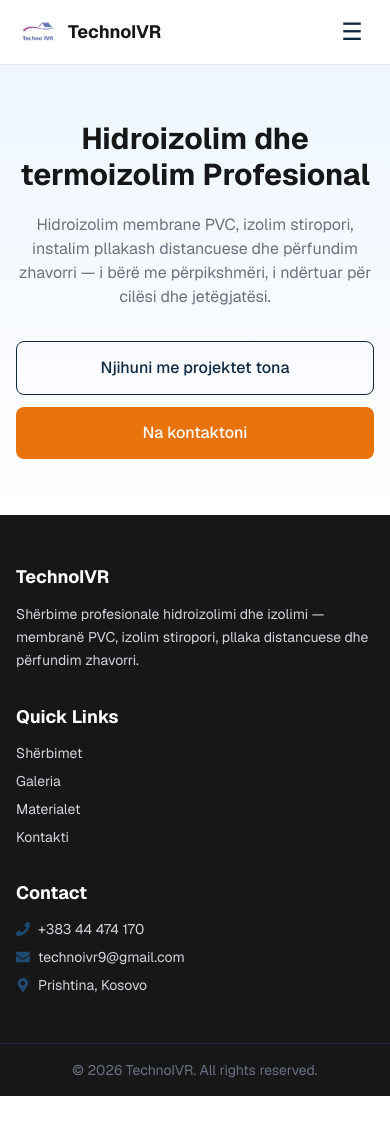
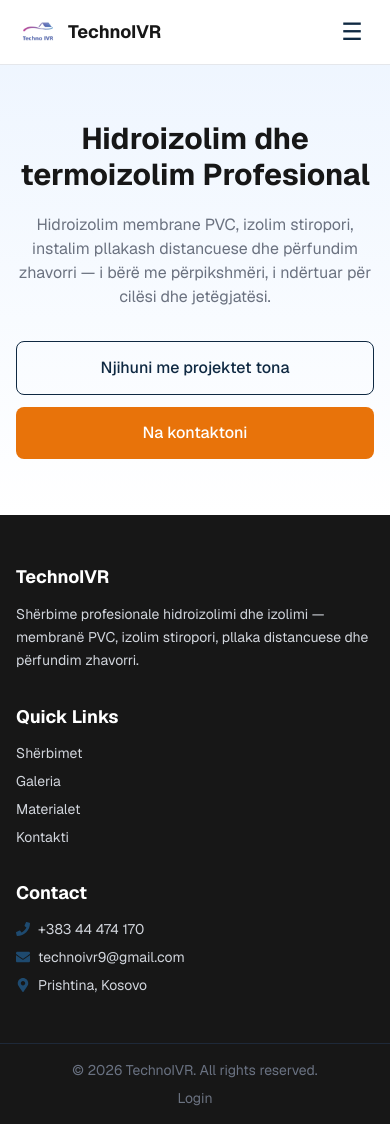
Before and after one commit to amarbegolli/technoivr-app, a Next.js app: page / in a window 390 px wide. Before the commit the page ends 1096 px from the top, so only its background shows below. Built offline with nearby package versions, Linux system fonts and the light colour scheme.

Commit message:
feat: add admin login link, nav hover effect, and fix mobile delete button
- Add discreet Admin Login link to footer
- Add underline hover animation to navigation links
- Fix photo delete button visibility on mobile (was hover-only)

```diff
--- a/src/app/admin/photos/page.tsx
+++ b/src/app/admin/photos/page.tsx
@@ -48,10 +48,10 @@
             required
             className="w-full border border-gray-300 rounded-lg px-4 py-2.5"
           >
-            <option value="HIDROIZOLIM">Waterproofing</option>
-            <option value="STIRODUR">Insulation</option>
-            <option value="PLLAKA_DISTANCERA">Spacer Tiles</option>
-            <option value="ZHAVOR">Gravel</option>
+            <option value="HIDROIZOLIM">Hidroizolim</option>
+            <option value="STIRODUR">Stirodur</option>
+            <option value="PLLAKA_DISTANCERA">Pllaka me distancera</option>
+            <option value="ZHAVOR">Zhavor</option>
           </select>
         </div>
 
--- a/src/components/layout/Footer.tsx
+++ b/src/components/layout/Footer.tsx
@@ -41,8 +41,11 @@
         </div>
       </div>
 
-      <div className="border-t border-gray-800 py-4 text-center text-sm text-gray-500">
-        © {new Date().getFullYear()} TechnoIVR. All rights reserved.
+      <div className="border-t border-gray-800 py-4 flex flex-col sm:flex-row items-center justify-center gap-2 sm:gap-4 text-center text-sm text-gray-500">
+        <span>© {new Date().getFullYear()} TechnoIVR. All rights reserved.</span>
+        <Link href="/admin" className="text-gray-600 hover:text-gray-400 transition">
+          Login
+        </Link>
       </div>
     </footer>
   );
--- a/src/components/layout/Header.tsx
+++ b/src/components/layout/Header.tsx
@@ -32,7 +32,7 @@
 
         <nav className="hidden md:flex items-center gap-8">
           {navigation.map((item) => (
-            <Link key={item.href} href={item.href} className="text-gray-700 hover:text-primary transition">
+            <Link key={item.href} href={item.href} className="text-gray-700 hover:text-primary relative after:absolute after:bottom-0 after:left-0 after:w-0 after:h-0.5 after:bg-primary after:transition-all hover:after:w-full transition">
               {item.label}
             </Link>
           ))}
```
